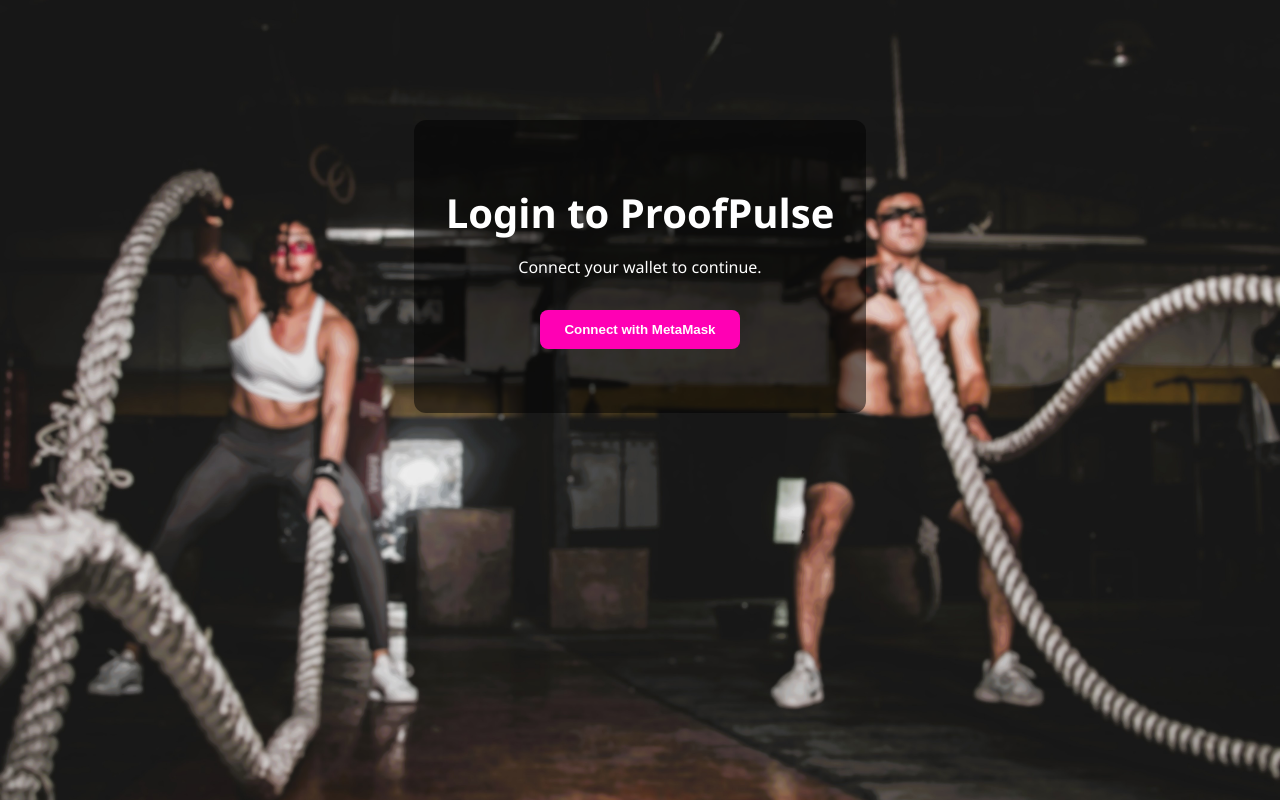
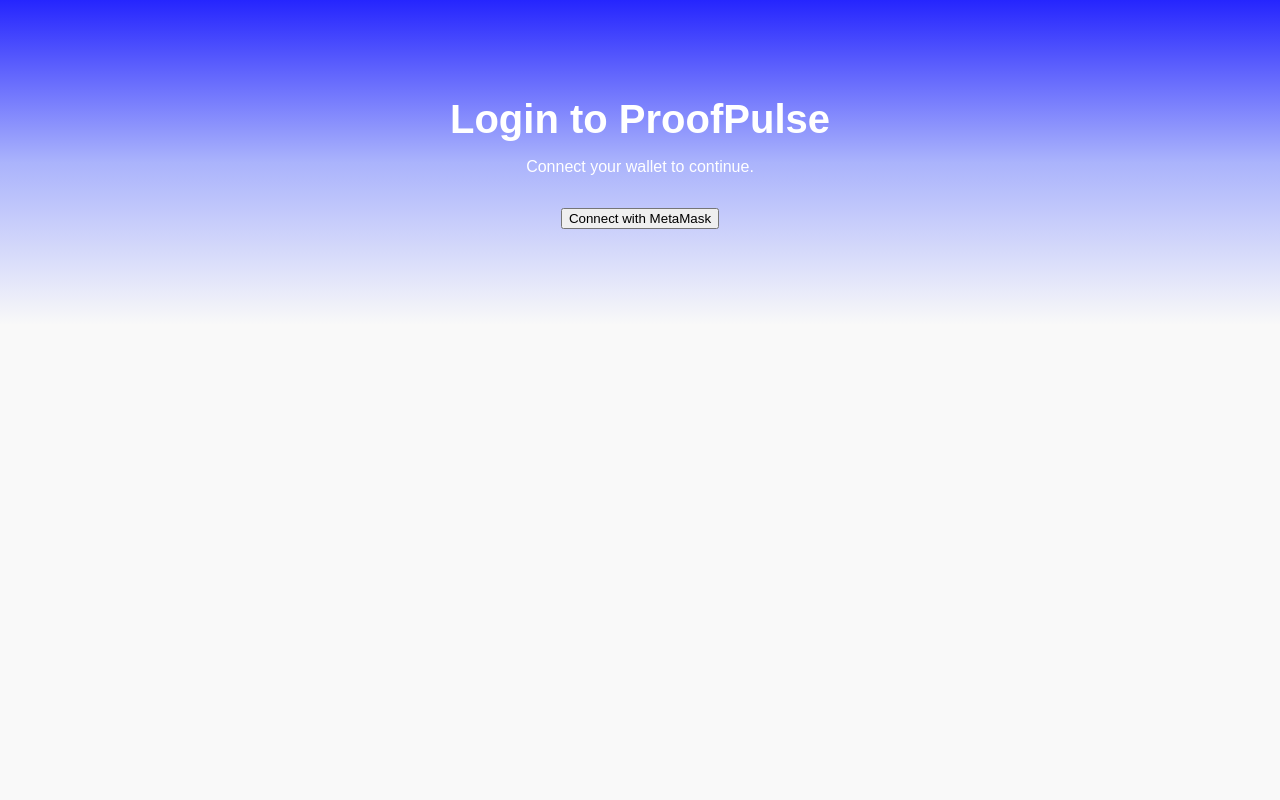
Before and after one commit to TaptaiBy/Hackathon, a website: page signinusingNFT.html in a window 1280 px wide. Drawn offline with Linux system fonts and the light colour scheme.

Commit message:
Update signinusingNFT.html

```diff
--- a/signinusingNFT.html
+++ b/signinusingNFT.html
@@ -5,44 +5,9 @@
   <meta name="viewport" content="width=device-width, initial-scale=1.0"/>
   <title>Login | ProofPulse</title>
   <link rel="stylesheet" href="styles.css" />
+  <script src="https://cdn.jsdelivr.net/npm/ethers@5.7.2/dist/ethers.umd.min.js"></script>
   <style>
-    body {
-      margin: 0;
-      font-family: 'Segoe UI', sans-serif;
-      background: url('assets/images/loginbg.jpg') no-repeat center center fixed;
-      background-size: cover;
-      color: #fff;
-    }
-
-    .hero {
-      text-align: center;
-      margin-top: 15vh;
-      background: rgba(0, 0, 0, 0.5);
-      padding: 2rem;
-      border-radius: 12px;
-      width: fit-content;
-      margin-left: auto;
-      margin-right: auto;
-    }
-
-    .btn.primary {
-      background-color: #FF00B4;
-      color: white;
-      padding: 0.75rem 1.5rem;
-      border: none;
-      border-radius: 8px;
-      font-weight: bold;
-      cursor: pointer;
-    }
-
-    .btn.primary:hover {
-      background-color: #e600a8;
-    }
-
-    #status {
-      margin-top: 1rem;
-      font-size: 1rem;
-    }
+    /* (Optional inline styles) */
   </style>
 </head>
 <body>
@@ -53,7 +18,7 @@
     <p id="status"></p>
   </section>
 
-  <!-- ✅ Link your JS logic -->
-  <script type="module" src="assets/js/signin.js"></script>
+  <!-- ✅ Load external logic file (non-module) -->
+  <script src="assets/js/signin.js"></script>
 </body>
 </html>
```
